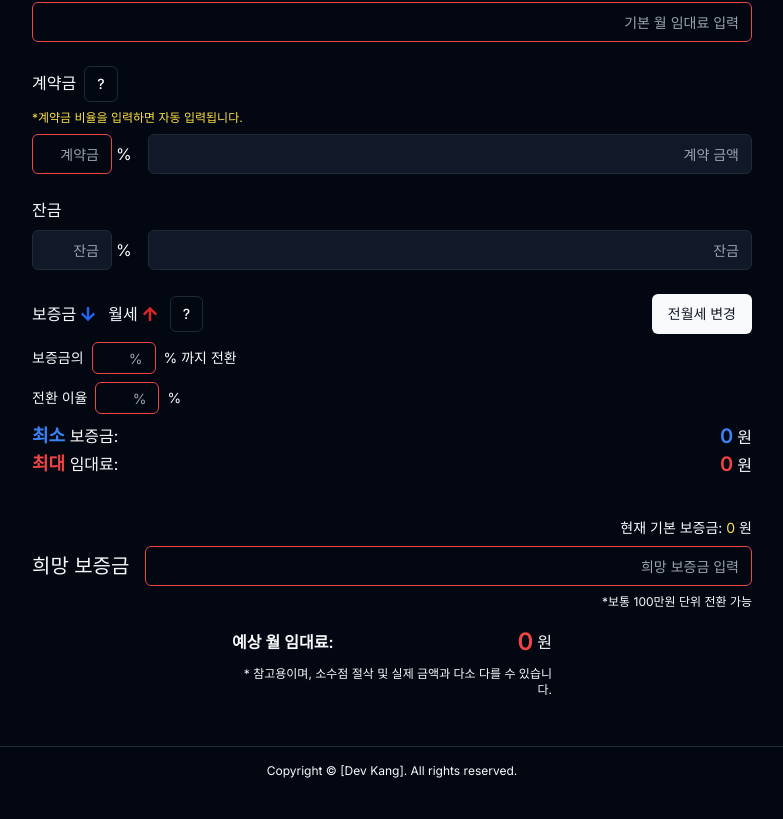
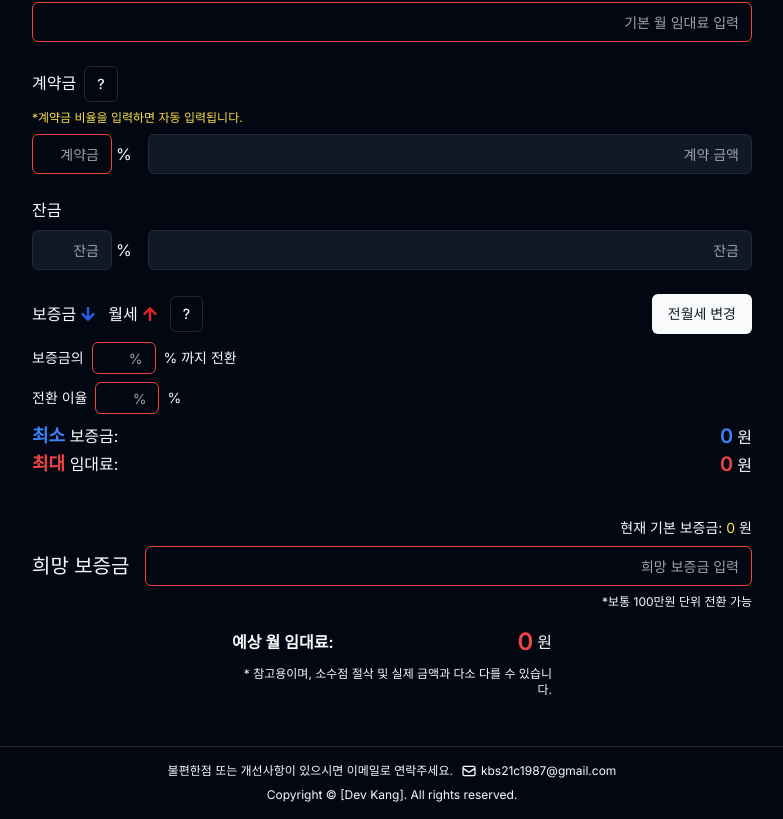
Before and after one commit to WebKBS/deposit-calculator, a Next.js app: page / in a window 1280 px wide. Shown: the part 318-1137 px from the top of the page, without its empty margins (248-1031 px from the left). Before the commit the page ends 1113 px from the top, so only its background shows below. Built offline with nearby package versions, Linux system fonts and the light colour scheme.

Commit message:
푸터 내용수정

```diff
--- a/components/Footer.tsx
+++ b/components/Footer.tsx
@@ -1,6 +1,22 @@
+import { HiOutlineMail } from 'react-icons/hi';
+
 export default function Footer() {
   return (
     <footer className="p-4 mt-auto border-t">
+      <div className="flex flex-wrap items-center justify-center gap-2 max-w-3xl w-full mx-auto mb-2">
+        <div className="text-xs text-center">
+          불편한점 또는 개선사항이 있으시면 이메일로 연락주세요.
+        </div>
+        <div className="text-xs text-center">
+          <a
+            href="mailto:kbs21c1987@gmail.com"
+            className="flex items-center gap-1 justify-center"
+          >
+            <HiOutlineMail size={16} />
+            kbs21c1987@gmail.com
+          </a>
+        </div>
+      </div>
       <div className="text-xs text-center">
         Copyright &copy; [Dev Kang]. All rights reserved.
       </div>
```
Also changed, not shown: 1 other file (tests, documents, lock files or other folders).
